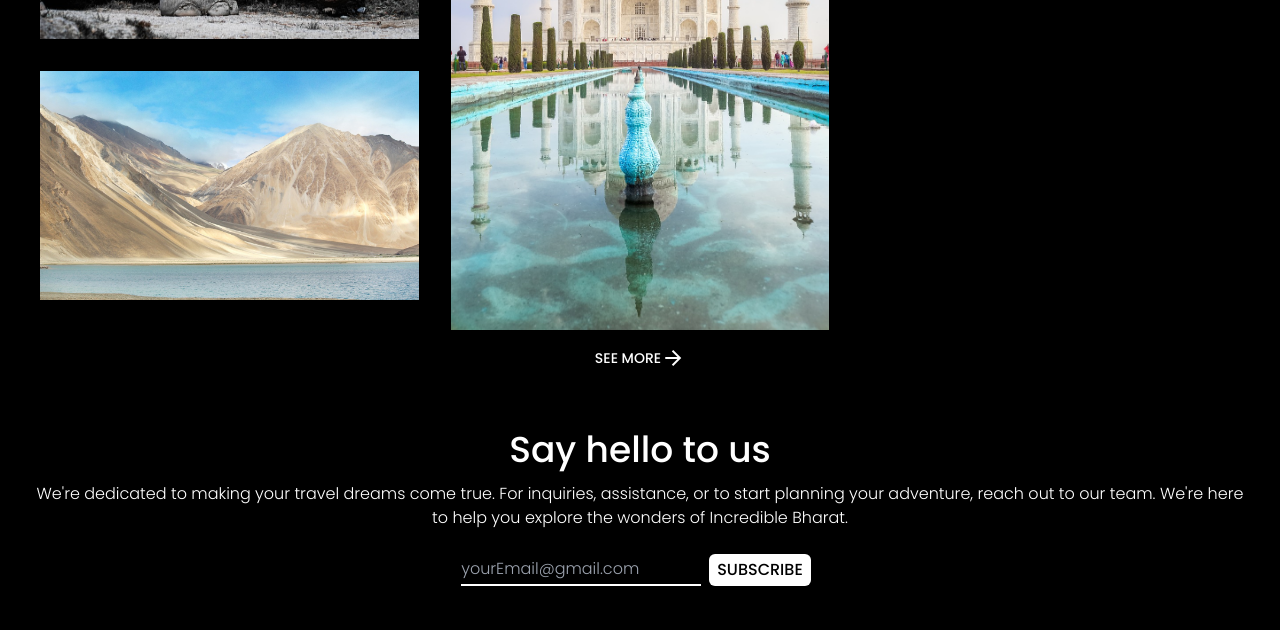
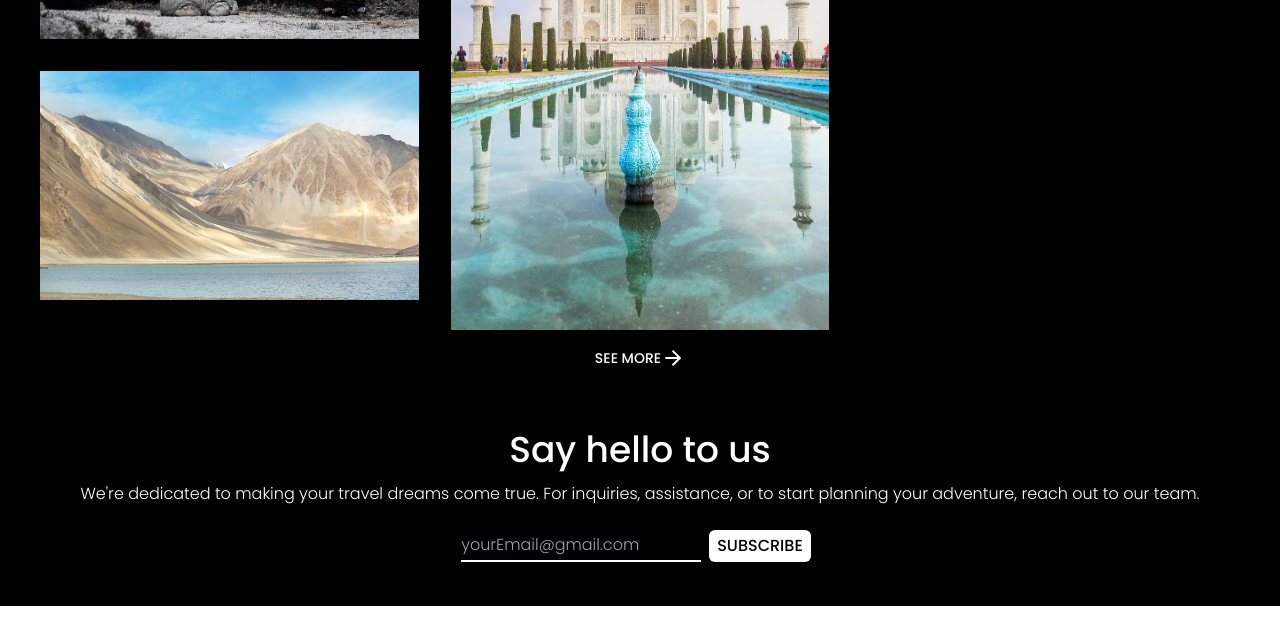
Before and after one commit to yashvardhannautiyal/Landing-Page, a website: page index.html in a window 1280 px wide. Shown: the part 2047-2677 px from the top of the page. After the commit the page ends 2653 px from the top, so only its background shows below. Drawn offline with nearby package versions, Linux system fonts and the light colour scheme.

Commit message:
extra text removed

```diff
--- a/index.html
+++ b/index.html
@@ -178,7 +178,7 @@
       <!-- contact-section  -->
        <div id="contact-section" class="bg-black p-9 text-center items-center">
         <h2 class="font-medium text-3xl md:text-4xl">Say hello to us</h2>
-        <p class="mt-3">We're dedicated to making your travel dreams come true. For inquiries, assistance, or to start planning your adventure, reach out to our team. We're here to help you explore the wonders of Incredible Bharat.</p>
+        <p class="mt-3">We're dedicated to making your travel dreams come true. For inquiries, assistance, or to start planning your adventure, reach out to our team.</p>
         <div class="flex justify-center mt-4 items-center">
           <input type="email" class="bg-transparent h-8 w-60 border-b-2 border-white" placeholder="yourEmail@gmail.com">
           <button class="bg-white text-black hover:bg-black hover:border-white hover:text-white rounded-md font-medium m-2 h-8 p-2 flex items-center justify-center">SUBSCRIBE</button>
```
